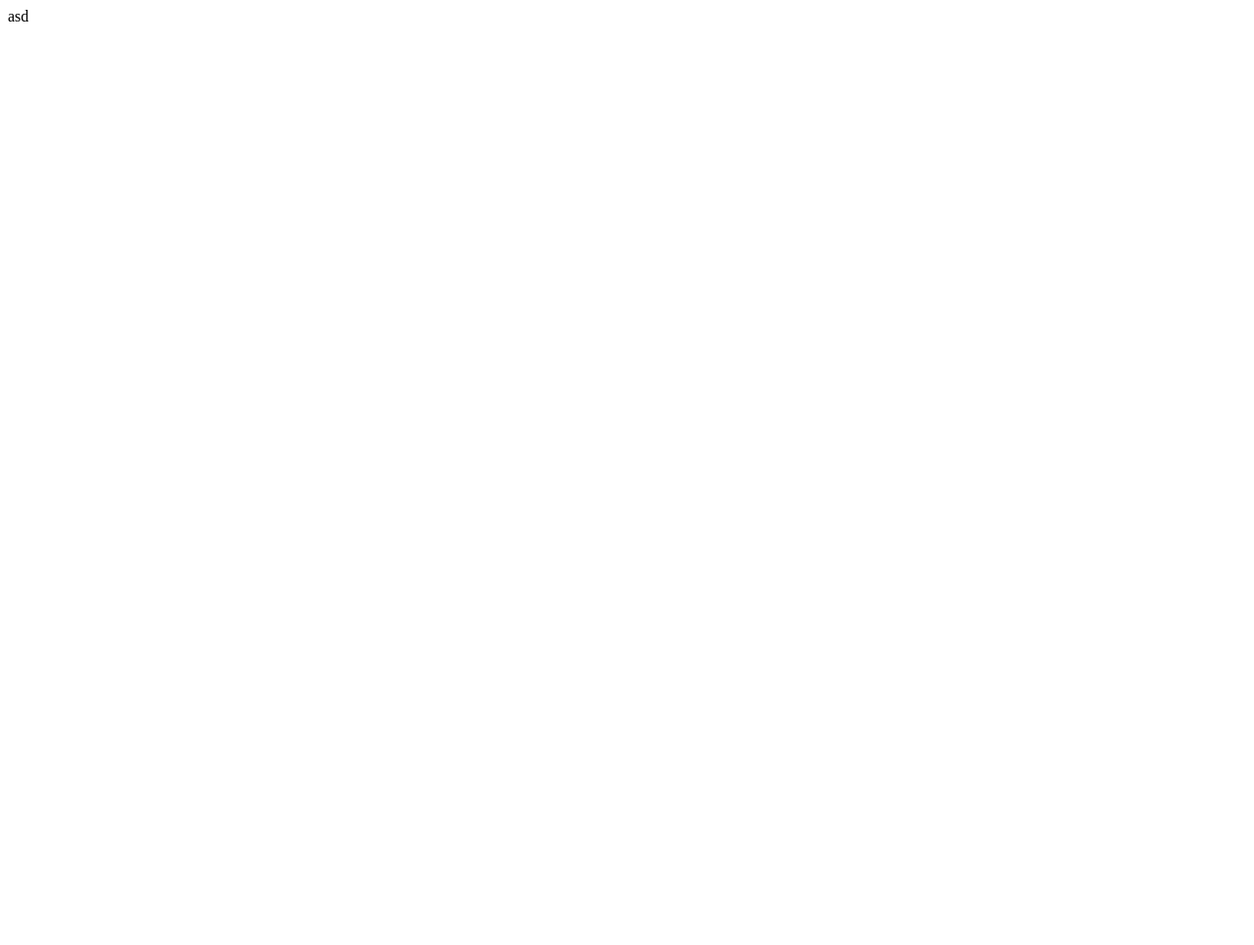
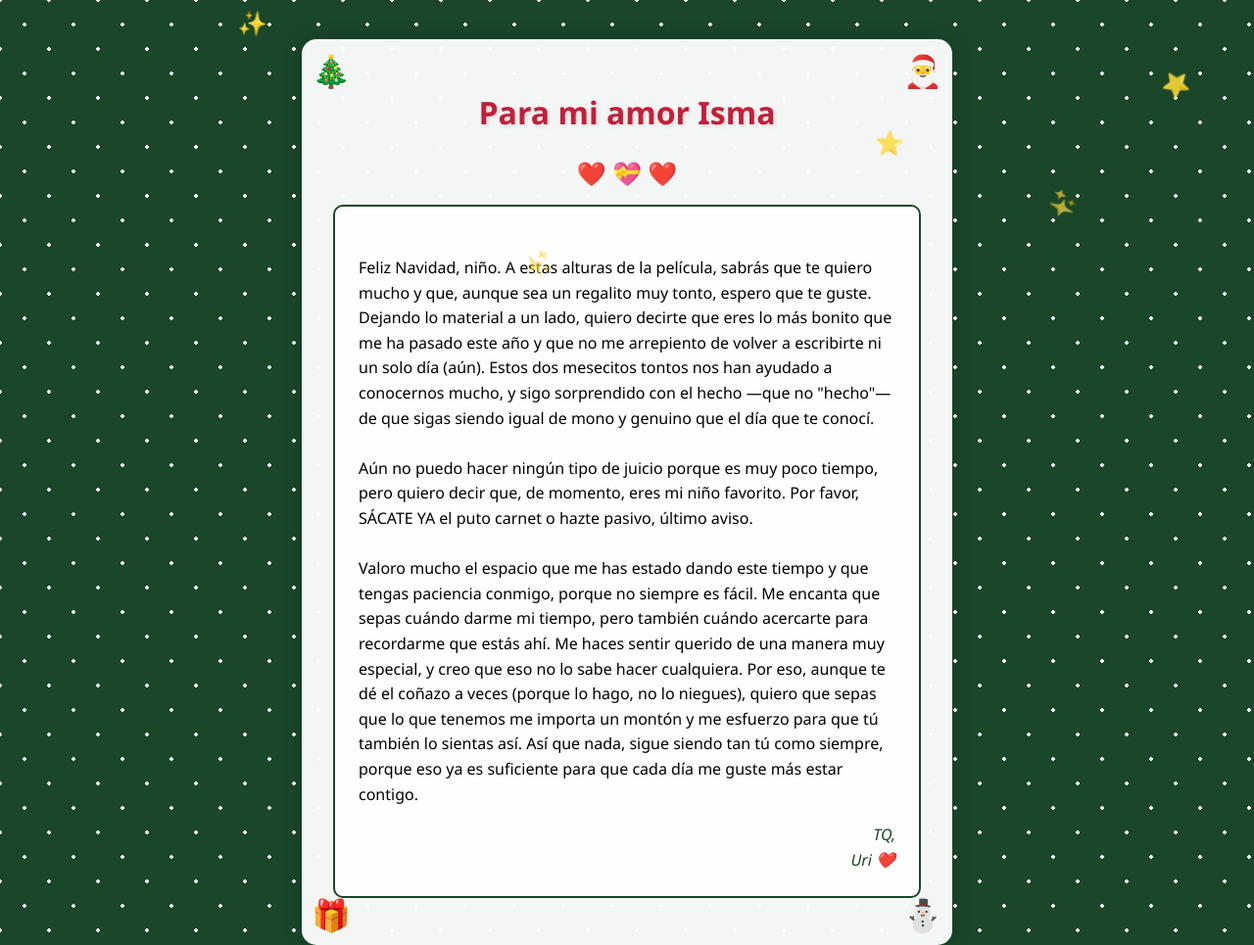
Before and after one commit to MoldedPug/Isma_Navidad, a plain HTML site: page index.html in a window 1280 px wide. Shown: the top 965 px of the page at 98% size. Before the commit the page ends 800 px from the top, so only its background shows below. Drawn offline with Linux system fonts and the light colour scheme.

Commit message:
index.html

```diff
--- a/index.html
+++ b/index.html
@@ -1 +1,153 @@
-asd
+<!DOCTYPE html>
+<html lang="es">
+<head>
+    <meta charset="UTF-8">
+    <meta name="viewport" content="width=device-width, initial-scale=1.0">
+    <title>Para mi nene Isma ❤️</title>
+    <style>
+        body {
+            margin: 0;
+            padding: 20px;
+            min-height: 100vh;
+            background: #1a472a;
+            background-image:
+                radial-gradient(white 2px, transparent 2px),
+                radial-gradient(white 2px, transparent 2px);
+            background-size: 50px 50px;
+            background-position: 0 0, 25px 25px;
+            font-family: 'Segoe UI', Tahoma, Geneva, Verdana, sans-serif;
+            display: flex;
+            flex-direction: column;
+            align-items: center;
+        }
+
+        .card {
+            background: rgba(255, 255, 255, 0.95);
+            border-radius: 15px;
+            padding: 2rem;
+            max-width: 600px;
+            width: 90%;
+            box-shadow: 0 0 20px rgba(0, 0, 0, 0.2);
+            margin: 20px auto;
+            position: relative;
+            overflow: hidden;
+        }
+
+        .decoration {
+            position: absolute;
+            font-size: 2rem;
+        }
+
+        .holly-1 { top: 10px; left: 10px; }
+        .holly-2 { top: 10px; right: 10px; }
+        .holly-3 { bottom: 10px; left: 10px; }
+        .holly-4 { bottom: 10px; right: 10px; }
+
+        h1 {
+            color: #c41e3a;
+            text-align: center;
+            margin-bottom: 1.5rem;
+            font-size: 2em;
+            text-shadow: 2px 2px 4px rgba(0, 0, 0, 0.1);
+        }
+
+        .message-area {
+            background: rgba(255, 255, 255, 0.9);
+            border: 2px solid #1a472a;
+            border-radius: 10px;
+            padding: 1.5rem;
+            margin: 1rem 0;
+            position: relative;
+            line-height: 1.6;
+        }
+
+        .snow {
+            color: #c41e3a;
+            position: absolute;
+            font-size: 1.5rem;
+            animation: fall 10s linear infinite;
+        }
+
+        @keyframes fall {
+            0% { transform: translateY(-20px) rotate(0deg); opacity: 1; }
+            100% { transform: translateY(600px) rotate(360deg); opacity: 0; }
+        }
+
+        .message {
+            white-space: pre-line;
+            margin-bottom: 1rem;
+        }
+
+        .signature {
+            text-align: right;
+            color: #1a472a;
+            font-style: italic;
+            margin-top: 1rem;
+        }
+
+        .hearts {
+            text-align: center;
+            font-size: 1.5rem;
+            margin: 1rem 0;
+            color: #c41e3a;
+        }
+
+        @media (max-width: 480px) {
+            .card {
+                padding: 1rem;
+            }
+
+            h1 {
+                font-size: 1.5em;
+            }
+        }
+    </style>
+</head>
+<body>
+    <div class="card">
+        <span class="decoration holly-1">🎄</span>
+        <span class="decoration holly-2">🎅</span>
+        <span class="decoration holly-3">🎁</span>
+        <span class="decoration holly-4">⛄</span>
+
+        <h1>Para mi amor Isma</h1>
+
+        <div class="hearts">❤️ 💝 ❤️</div>
+
+        <div class="message-area">
+            <div class="message">
+Feliz Navidad, niño. A estas alturas de la película, sabrás que te quiero mucho y que, aunque sea un regalito muy tonto, espero que te guste. Dejando lo material a un lado, quiero decirte que eres lo más bonito que me ha pasado este año y que no me arrepiento de volver a escribirte ni un solo día (aún). Estos dos mesecitos tontos nos han ayudado a conocernos mucho, y sigo sorprendido con el hecho —que no "hecho"— de que sigas siendo igual de mono y genuino que el día que te conocí.
+
+Aún no puedo hacer ningún tipo de juicio porque es muy poco tiempo, pero quiero decir que, de momento, eres mi niño favorito. Por favor, SÁCATE YA el puto carnet o hazte pasivo, último aviso.
+
+Valoro mucho el espacio que me has estado dando este tiempo y que tengas paciencia conmigo, porque no siempre es fácil. Me encanta que sepas cuándo darme mi tiempo, pero también cuándo acercarte para recordarme que estás ahí. Me haces sentir querido de una manera muy especial, y creo que eso no lo sabe hacer cualquiera. Por eso, aunque te dé el coñazo a veces (porque lo hago, no lo niegues), quiero que sepas que lo que tenemos me importa un montón y me esfuerzo para que tú también lo sientas así. Así que nada, sigue siendo tan tú como siempre, porque eso ya es suficiente para que cada día me guste más estar contigo.
+            </div>
+            <div class="signature">
+                TQ,<br>
+                Uri ❤️
+            </div>
+        </div>
+    </div>
+
+    <script>
+        function createSnowflakes() {
+            const symbols = ['❄️', '⭐', '✨'];
+            const body = document.querySelector('body');
+
+            setInterval(() => {
+                const snowflake = document.createElement('span');
+                snowflake.className = 'snow';
+                snowflake.style.left = Math.random() * 100 + 'vw';
+                snowflake.textContent = symbols[Math.floor(Math.random() * symbols.length)];
+                body.appendChild(snowflake);
+
+                setTimeout(() => {
+                    snowflake.remove();
+                }, 10000);
+            }, 1000);
+        }
+
+        createSnowflakes();
+    </script>
+</body>
+</html>
```
